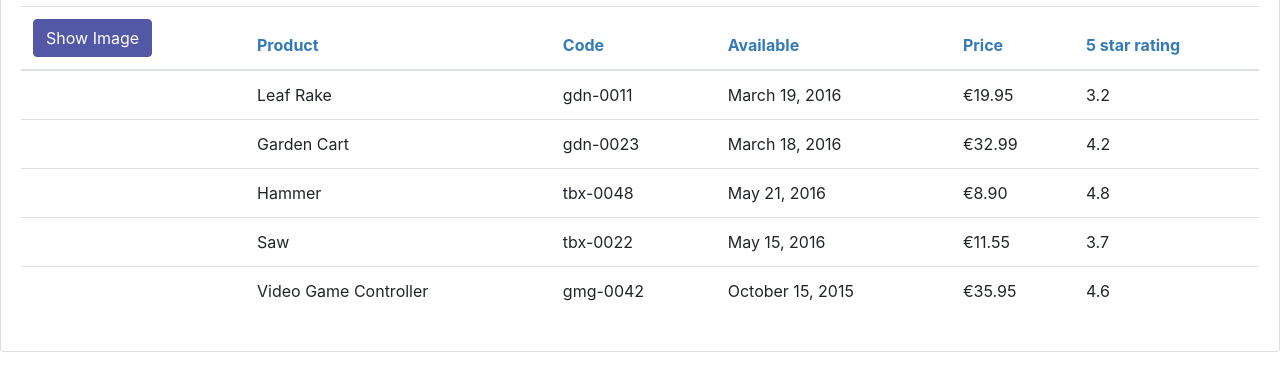
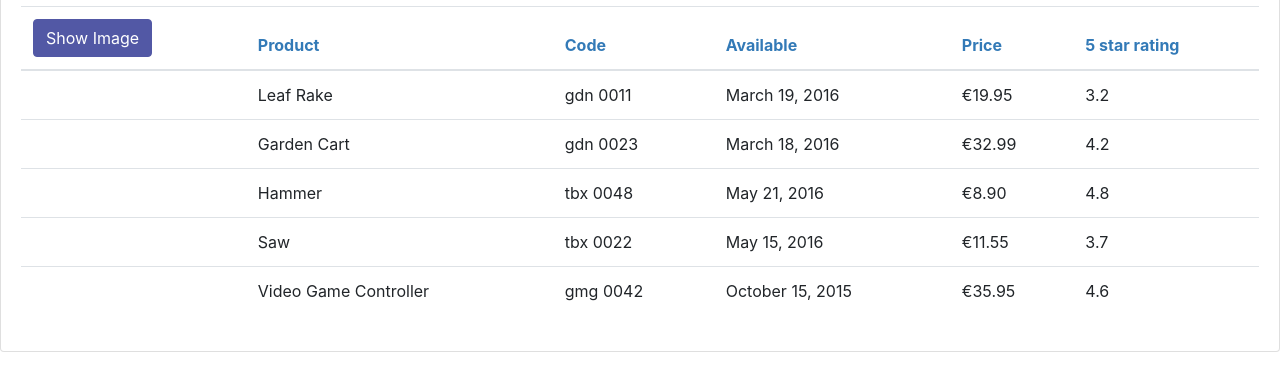
Before and after one commit to be-value/Angular-Pluralsight-course, an Angular app: page /products in a window 1280 px wide. Shown: the part 206-571 px from the top of the page. Built offline with nearby package versions, Linux system fonts and the light colour scheme.

Commit message:
Created and added a custom pipe to replace dashes with whitespaces

```diff
--- a/src/app/app.module.ts
+++ b/src/app/app.module.ts
@@ -7,6 +7,7 @@
 import { WelcomeComponent } from './home/welcome.component';
 import { ProductListComponent } from './products/product-list.component';
 import { ProductDetailComponent } from './products/product-detail.component';
+import { ConvertToSpacesPipe } from './shared/convert-to-spaces.pipe';
 
 
 @NgModule({
@@ -14,7 +15,8 @@
     AppComponent,
     WelcomeComponent,
     ProductListComponent,
-    ProductDetailComponent
+    ProductDetailComponent,
+    ConvertToSpacesPipe
   ],
   imports: [
     BrowserModule, FormsModule, NgbModule.forRoot()
--- a/src/app/products/product-list.component.html
+++ b/src/app/products/product-list.component.html
@@ -43,9 +43,9 @@
                    [style.margin.px]='imageMargin'/>
             </td>
             <td>{{ product.productName }}</td>
-            <td>{{ product.productCode | lowercase }}</td>
+            <td>{{ product.productCode | lowercase | convertToSpaces:'-' }}</td>
             <td>{{ product.releaseDate }}</td>
-            <td>{{ product.price | currency:'EUR' :true:'1.2-2' }}</td>
+            <td>{{ product.price | currency:'EUR' :'symbol':'1.2-2' }}</td>
             <td>{{ product.starRating }}</td>
           </tr>
         </tbody>
--- a/src/app/products/product-list.component.ts
+++ b/src/app/products/product-list.component.ts
@@ -69,6 +69,7 @@
   constructor() { }
 
   ngOnInit() {
+      console.log('In OnInit');
   }
 
   toggleImage() {
--- /dev/null
+++ b/src/app/shared/convert-to-spaces.pipe.ts
@@ -0,0 +1,10 @@
+import { Pipe, PipeTransform } from '@angular/core';
+
+@Pipe({
+    name: 'convertToSpaces'
+})
+export class ConvertToSpacesPipe implements PipeTransform {
+    transform(value: string, character: string): string {
+        return value.replace(character, ' ');
+    }
+}
```
